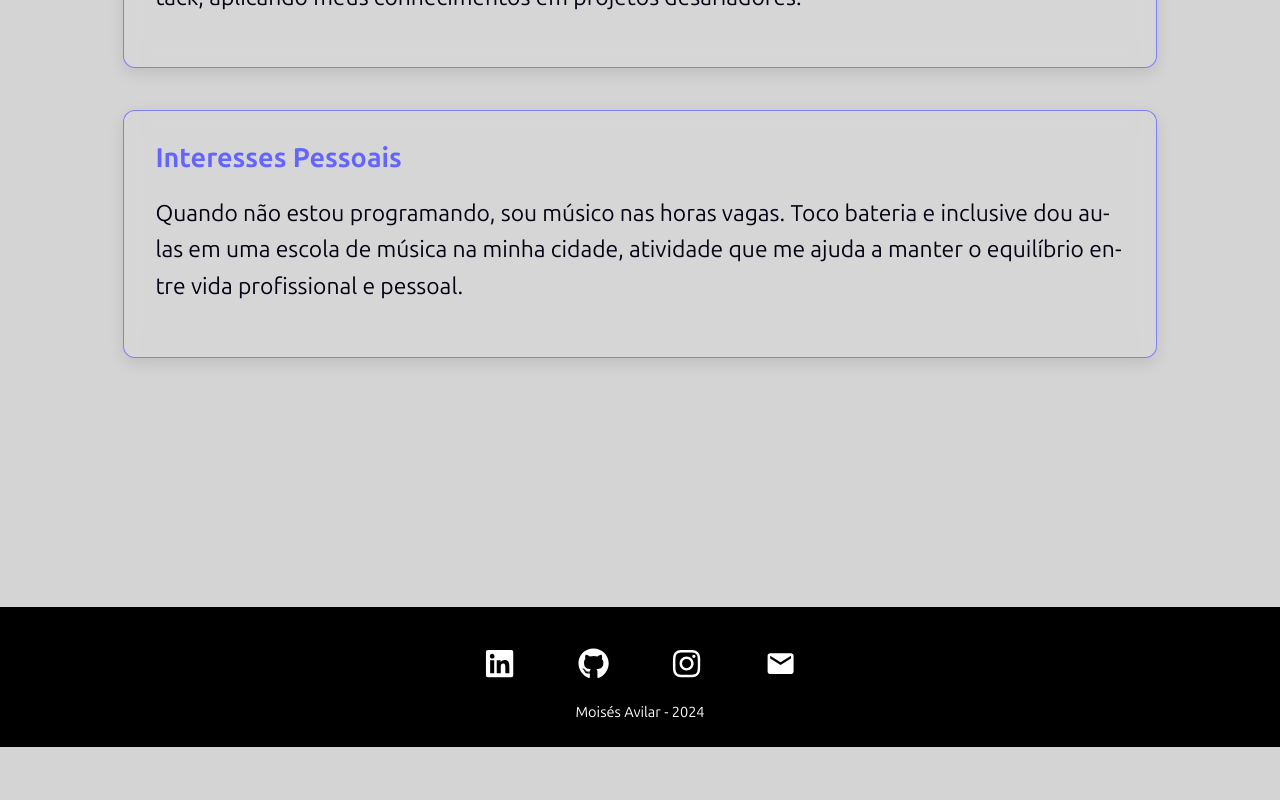
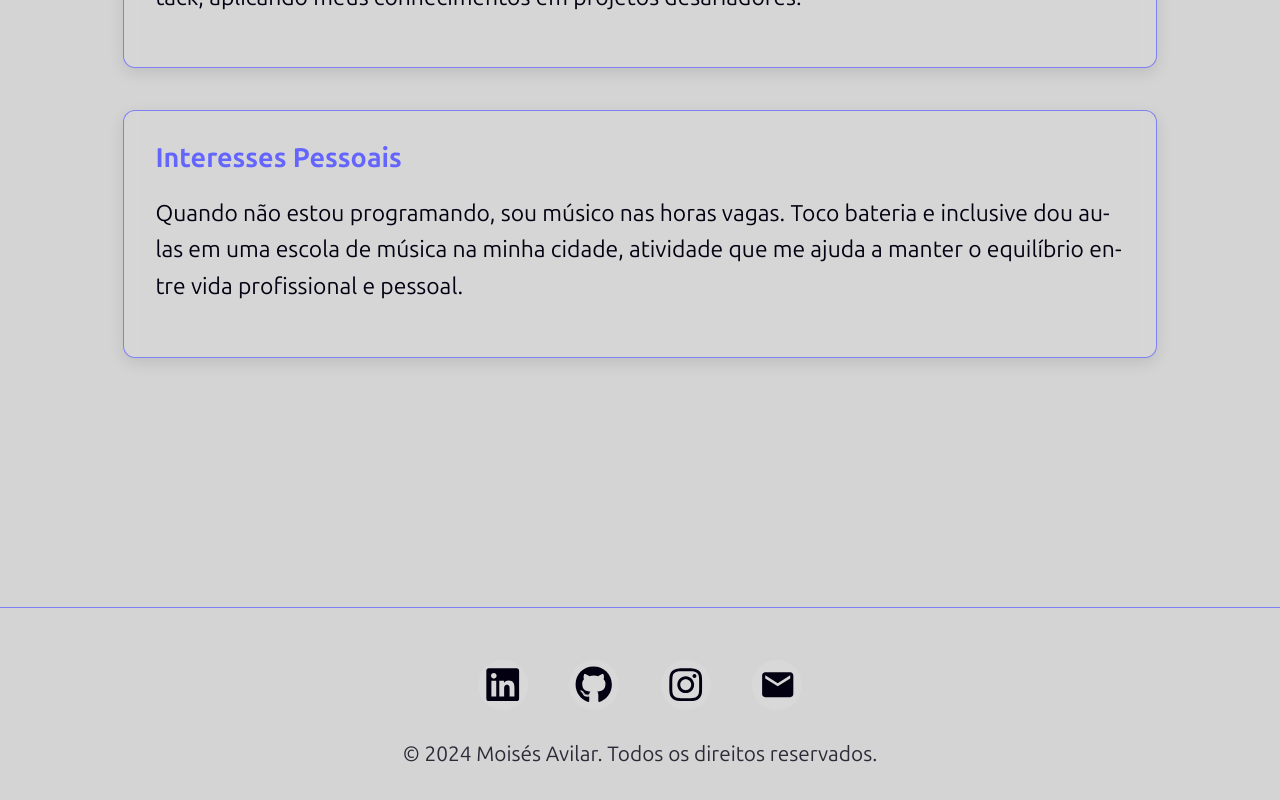
Before and after one commit to MoisesAvilar/portfolio, a React (Create React App) app: page / in a window 1280 px wide. Shown: the part 5552-6352 px from the top of the page. Before the commit the page ends 6299 px from the top, so only its background shows below. Built offline with nearby package versions, Linux system fonts and the light colour scheme.

Commit message:
feat: modernize footer component with enhanced design and accessibility
- Refactored Footer component with dynamic social links array

```diff
--- a/src/components/layouts/Footer.jsx
+++ b/src/components/layouts/Footer.jsx
@@ -1,56 +1,55 @@
-import styles from "./Footer.module.css"
-import { FaLinkedin, FaGithub, FaInstagram } from "react-icons/fa"
-import { MdEmail } from "react-icons/md"
-import { Link } from "react-router-dom"
+import styles from "./Footer.module.css";
+import { FaLinkedin, FaGithub, FaInstagram } from "react-icons/fa";
+import { MdEmail } from "react-icons/md";
+
+const socialLinks = [
+  {
+    icon: <FaLinkedin />,
+    url: "https://www.linkedin.com/in/moisés-avilar",
+    className: styles.linkedin
+  },
+  {
+    icon: <FaGithub />,
+    url: "https://github.com/MoisesAvilar",
+    className: styles.github
+  },
+  {
+    icon: <FaInstagram />,
+    url: "https://www.instagram.com/avilarmoises/",
+    className: styles.instagram
+  },
+  {
+    icon: <MdEmail />,
+    url: "mailto:moisesavilar0@gmail.com",
+    className: styles.email
+  }
+];
 
 function Footer() {
   return (
     <footer className={styles.footer}>
-      <ul className={styles.list}>
-        <li className={styles.item}>
-          <Link
-            to="https://www.linkedin.com/in/moisés-avilar"
-            target="_blank"
-            rel="noopener noreferrer"
-            className={styles.linkedin}
-          >
-            <FaLinkedin />
-          </Link>
-        </li>
-        <li className={styles.item}>
-          <Link
-            to="https://github.com/MoisesAvilar"
-            target="_blank"
-            rel="noopener noreferrer"
-            className={styles.github}
-          >
-            <FaGithub />
-          </Link>
-        </li>
-        <li className={styles.item}>
-          <Link
-            to="https://www.instagram.com/avilarmoises/"
-            target="_blank"
-            rel="noopener noreferrer"
-            className={styles.instagram}
-          >
-            <FaInstagram />
-          </Link>
-        </li>
-        <li className={styles.item}>
-          <Link
-            to="mailto:moisesavilar0@gmail.com"
-            target="_blank"
-            rel="noopener noreferrer"
-            className={styles.email}
-          >
-            <MdEmail />
-          </Link>
-        </li>
-      </ul>
-      <p className={styles.copy}>Moisés Avilar - 2024</p>
+      <div className={styles.container}>
+        <ul className={styles.socialLinks}>
+          {socialLinks.map((link, index) => (
+            <li key={index} className={styles.socialItem}>
+              <a
+                href={link.url}
+                target="_blank"
+                rel="noopener noreferrer"
+                className={link.className}
+                aria-label={`Link para ${link.icon.type.name}`}
+              >
+                {link.icon}
+              </a>
+            </li>
+          ))}
+        </ul>
+        <p className={styles.copyright}>
+          © {new Date().getFullYear()} Moisés Avilar. Todos os direitos reservados.
+        </p>
+      </div>
     </footer>
-  )
+  );
 }
 
-export default Footer
+export default Footer;
--- a/src/components/layouts/Footer.module.css
+++ b/src/components/layouts/Footer.module.css
@@ -1,38 +1,91 @@
 .footer {
-  background-color: #000;
-  color: white;
-  padding: 2%;
-  text-align: center;
+  background-color: var(--footer_bg);
+  color: var(--footer_text);
+  padding: 2rem 1rem;
+  border-top: 1px solid var(--border_color);
 }
 
-.list {
+.container {
+  max-width: 1200px;
+  margin: 0 auto;
   display: flex;
-  justify-content: center;
-  list-style: none;
+  flex-direction: column;
+  align-items: center;
+  gap: 1.5rem;
 }
 
-.item {
-  font-size: 1.5em;
-  padding: 0.5em 1em;
+.socialLinks {
+  display: flex;
+  gap: 1.5rem;
+  list-style: none;
+  padding: 0;
+  margin: 0;
 }
 
-.item a {
-  color: white;
+.socialItem {
+  transition: transform 0.3s ease;
 }
 
-.footer p {
-  font-size: 0.7em;
+.socialItem a {
+  display: flex;
+  align-items: center;
+  justify-content: center;
+  width: 40px;
+  height: 40px;
+  color: var(--footer_text);
+  font-size: 1.5rem;
+  transition: all 0.3s ease;
+  border-radius: 50%;
+  background: rgba(255, 255, 255, 0.1);
 }
 
-.item:hover {
-  transition: 0.2s ease-in-out;
-  transform: scale(1.2);
+.socialItem:hover {
+  transform: translateY(-3px);
 }
 
-.instagram:hover {
-  color: #c13584;
+.linkedin:hover a {
+  color: #0a66c2;
+  background: rgba(10, 102, 194, 0.1);
 }
 
-.linkedin:hover {
-  color: #0e76a8;
+.github:hover a {
+  color: #f0f6fc;
+  background: rgba(240, 246, 252, 0.1);
 }
+
+.instagram:hover a {
+  color: #e1306c;
+  background: rgba(225, 48, 108, 0.1);
+}
+
+.email:hover a {
+  color: #ea4335;
+  background: rgba(234, 67, 53, 0.1);
+}
+
+.copyright {
+  font-size: 0.9rem;
+  opacity: 0.8;
+  text-align: center;
+  margin: 0;
+}
+
+@media (min-width: 768px) {
+  .footer {
+    padding: 2.5rem 1rem;
+  }
+
+  .socialLinks {
+    gap: 2rem;
+  }
+
+  .socialItem a {
+    width: 50px;
+    height: 50px;
+    font-size: 1.8rem;
+  }
+
+  .copyright {
+    font-size: 1rem;
+  }
+}
```
